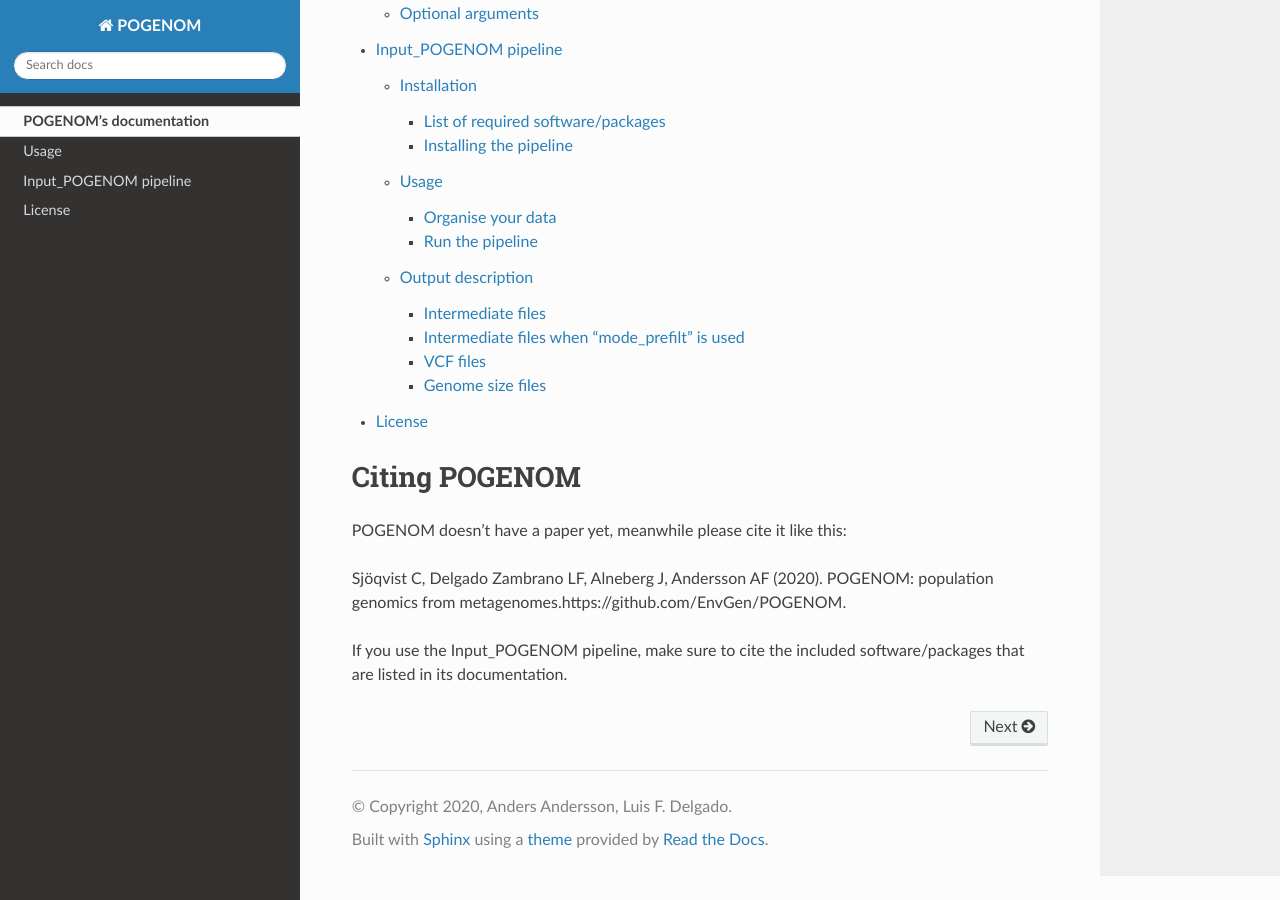
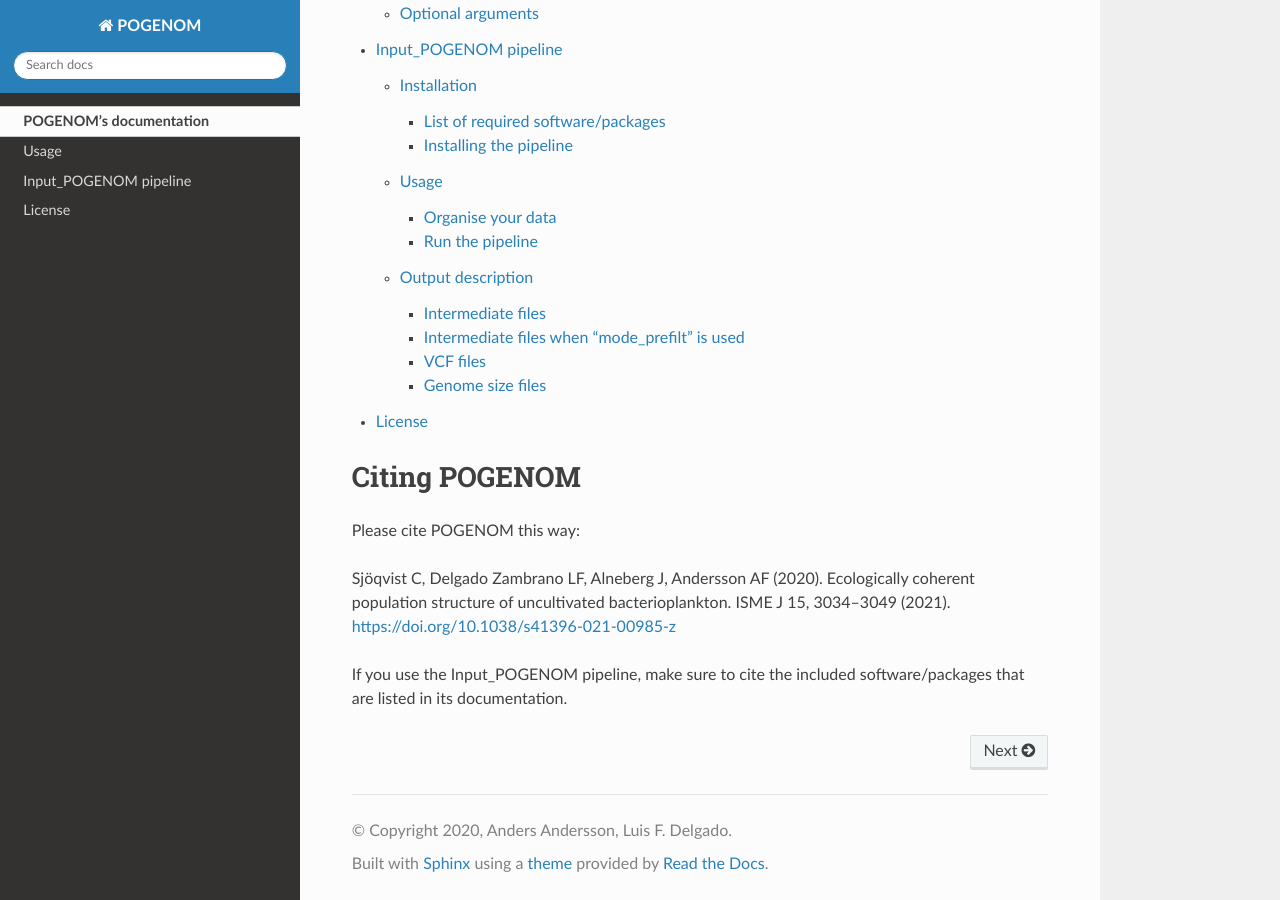
Before and after one commit to EnvGen/POGENOM, a Sphinx documentation site: the page built from docs/source/index.rst, in a window 1280 px wide and 900 px high, scrolled down 1356 px. Built offline with Sphinx 7.4.7 and the Read the Docs theme 3.1.0, drawn with Linux system fonts in a browser that asks for light colours.

Commit message:
Update citation for POGENOM in documentation

```diff
--- a/docs/source/index.rst
+++ b/docs/source/index.rst
@@ -35,8 +35,8 @@ Contents
 Citing POGENOM
 ==============
 
-POGENOM doesn't have a paper yet, meanwhile please cite it like this:
+Please cite POGENOM this way:
 
-Sjöqvist C, Delgado Zambrano LF, Alneberg J, Andersson AF (2020). POGENOM: population genomics from metagenomes.https://github.com/EnvGen/POGENOM.
+Sjöqvist C, Delgado Zambrano LF, Alneberg J, Andersson AF (2020). Ecologically coherent population structure of uncultivated bacterioplankton. ISME J 15, 3034–3049 (2021). https://doi.org/10.1038/s41396-021-00985-z
 
 If you use the Input_POGENOM pipeline, make sure to cite the included software/packages that are listed in its documentation.
```
